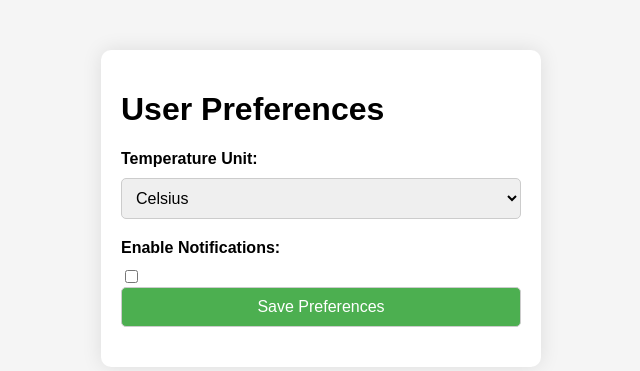
After one commit to afahd94/weathersolution, a Flask app: page /preferences in a window 1280 px wide. The commit adds this page. Shown: the top 371 px of the page, without its empty margins (319-959 px from the left). Run offline with Flask 3, Linux system fonts and the light colour scheme.

Commit message:
Git push

```diff
--- a/app.py
+++ b/app.py
@@ -1,7 +1,7 @@
 import csv
 import os
 import requests
-from flask import Flask, render_template, request
+from flask import Flask, render_template, request, redirect
 
 app = Flask(__name__)
 
@@ -54,5 +54,21 @@ def weather():
 def map():
     return render_template('map.html', locations=itinerary_data)
 
+# Route for the user preferences page
+@app.route('/preferences', methods=['GET', 'POST'])
+def preferences():
+    if request.method == 'POST':
+        # Handles form submission for saving user preferences
+        # Retrieve form data using request.form dictionary
+        temperature_unit = request.form['temperature_unit']
+        notification_enabled = request.form.get('notification_enabled')
+        # Process the form data (e.g., saving it to a database)
+        # ...
+        # Redirect to a success page or the preferences page itself
+        return redirect('/preferences')
+    else:
+        # Handles GET request to display the user preferences form
+        return render_template('preferences.html')
+
 if __name__ == '__main__':
     app.run(debug=True)
--- a/templates/index.html
+++ b/templates/index.html
@@ -21,7 +21,8 @@
             </select>
             <button type="submit">Explore</button>
         </form>
-        <a href="/map">View Destination Map</a> <!-- Add this line for the map link -->
+        <a href="/map">View Destination Map</a> <!-- Link to the map page -->
+        <a href="/preferences">User Preferences</a> <!-- Link to the preferences page -->
     </div>
 </body>
 
--- /dev/null
+++ b/templates/preferences.html
@@ -0,0 +1,28 @@
+<!DOCTYPE html>
+<html lang="en">
+
+<head>
+    <meta charset="UTF-8">
+    <meta http-equiv="X-UA-Compatible" content="IE=edge">
+    <meta name="viewport" content="width=device-width, initial-scale=1.0">
+    <title>User Preferences</title>
+    <link rel="stylesheet" href="{{ url_for('static', filename='styles.css') }}">
+</head>
+
+<body>
+    <div class="container">
+        <h1>User Preferences</h1>
+        <form action="/save_preferences" method="POST">
+            <label for="temperature-unit">Temperature Unit:</label>
+            <select id="temperature-unit" name="temperature_unit">
+                <option value="celsius">Celsius</option>
+                <option value="fahrenheit">Fahrenheit</option>
+            </select>
+            <label for="notification-enabled">Enable Notifications:</label>
+            <input type="checkbox" id="notification-enabled" name="notification_enabled">
+            <button type="submit">Save Preferences</button>
+        </form>
+    </div>
+</body>
+
+</html>
```
Also changed, not shown: static/styles.css (line endings or trailing spaces).
